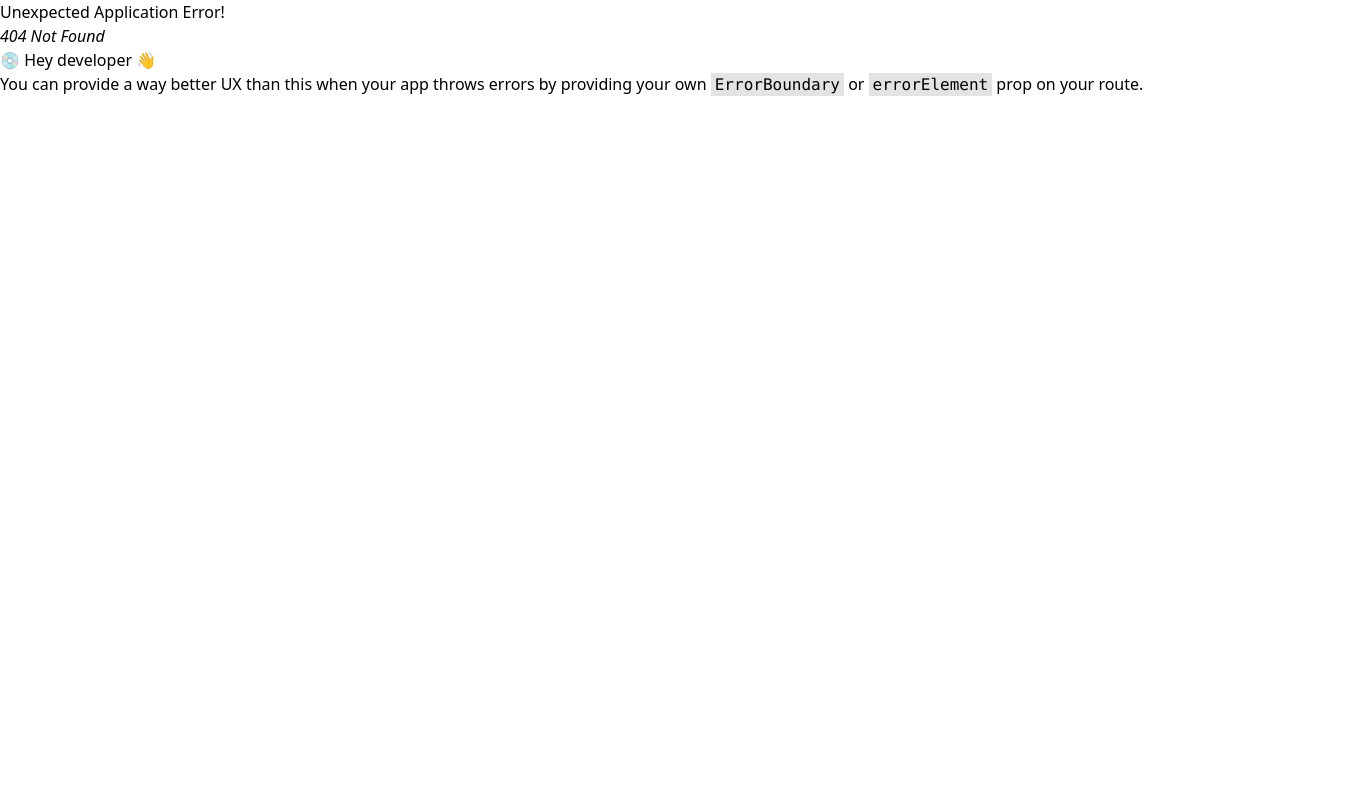
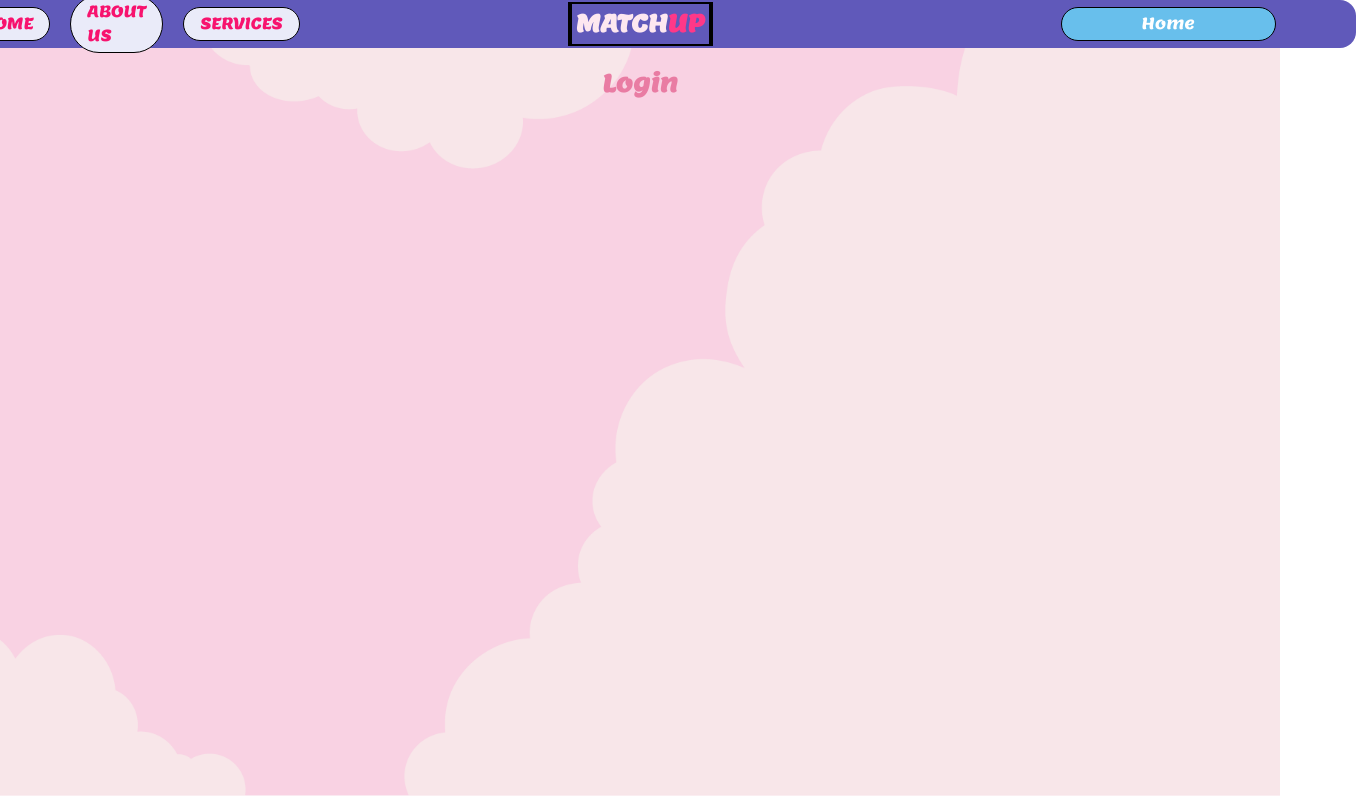
Before and after one commit to SadSloth29/MatchUp, a React (Vite) app in the folder MatchUp-React/: page /auth/1 in a window 1280 px wide. Before the commit this address had no page. Shown: the whole page, 1356 px wide, since content can reach past the window. Built offline with nearby package versions, Linux system fonts and the light colour scheme; a web font is replaced by a local one.

Commit message:
Fix Dynamic Routing

```diff
--- a/MatchUp-React/Components/NavBar.jsx
+++ b/MatchUp-React/Components/NavBar.jsx
@@ -18,8 +18,8 @@ const NavBar = ({isHome}) => {
        <div className='flex gap-8 justify-between items-center text-white ml-10 mr-10'>
         { isHome ? (
             <>
-        <Link className="rounded-4xl w-auto bg-[#df4e87] pt-1 pb-1 pl-5 pr-5 border-solid border-1 border-black" to="/login">Login</Link>
-        <Link className="rounded-4xl w-auto bg-[#68bfec] pt-1 pb-1 pl-5 pr-5 border-solid border-1 border-black" to="/signup">Sign Up</Link>
+        <Link className="rounded-4xl w-auto bg-[#df4e87] pt-1 pb-1 pl-5 pr-5 border-solid border-1 border-black" to="/auth/login">Login</Link>
+        <Link className="rounded-4xl w-auto bg-[#68bfec] pt-1 pb-1 pl-5 pr-5 border-solid border-1 border-black" to="/auth/signup">Sign Up</Link>
         </>) : (
             <>
             <Link className="rounded-4xl w-auto bg-[#68bfec] pt-1 pb-1 pl-20 pr-20 mr-10 ml-20 border-solid border-1 border-black" to='/'>Home</Link>
--- a/MatchUp-React/Pages/Login.jsx
+++ b/MatchUp-React/Pages/Login.jsx
@@ -1,10 +1,25 @@
 import React from 'react'
 import NavBar from '../Components/NavBar'
+import { useParams,Link,useNavigate } from 'react-router-dom'
+import { useState,useEffect } from 'react'
 
 const Login = () => {
+  const {type}=useParams();
+  const [isSignUp, setIsSignUp] = useState(false);
+  const navigate=useNavigate();
+  useEffect(()=>{
+    setIsSignUp(type==='signup');
+  },[type]);
+  console.log(isSignUp);
   return (
-    <div id='login' className='h-screen w-screen bg-cover bg-center bg-no-repeat'>
+    <div id='login' className='flex flex-col items-center h-screen w-screen bg-cover bg-center bg-no-repeat'>
     <NavBar isHome={false} />
+    <h2 className="text-2xl font-bold mb-4 text-[#e97ca3]">{isSignUp?"Sign Up":"Login"}</h2>
+    <div id='main-section'>
+      <form>
+
+      </form>
+    </div>
     </div>
   )
 }
--- a/MatchUp-React/Route/Routes.jsx
+++ b/MatchUp-React/Route/Routes.jsx
@@ -10,7 +10,7 @@ import React from 'react'
             element: <Home/>
         },
         {
-            path: "/:type",
+            path: "/auth/:type",
             element: <Login/>
         }
     ]);
--- a/MatchUp-React/src/index.css
+++ b/MatchUp-React/src/index.css
@@ -7,7 +7,7 @@ html,body{
 #home,#login{
     background-image: url('../public/Background.png');
 }
-h1{
+h1,h2{
     font-family: "Lemon", serif;
 }
 nav{
```
